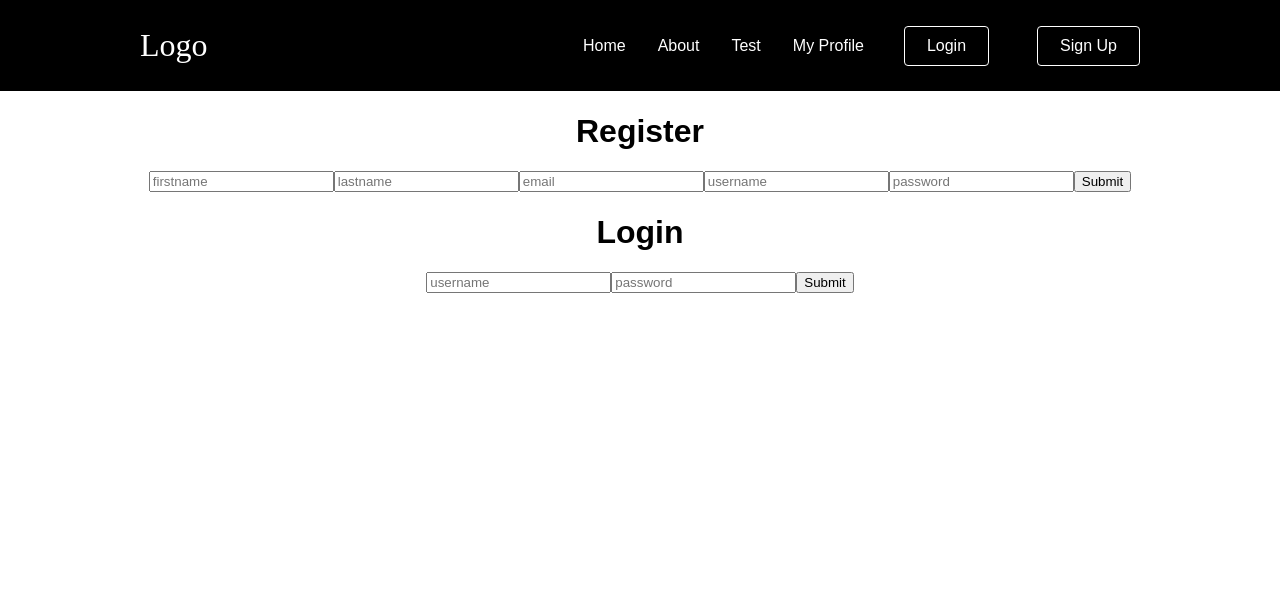
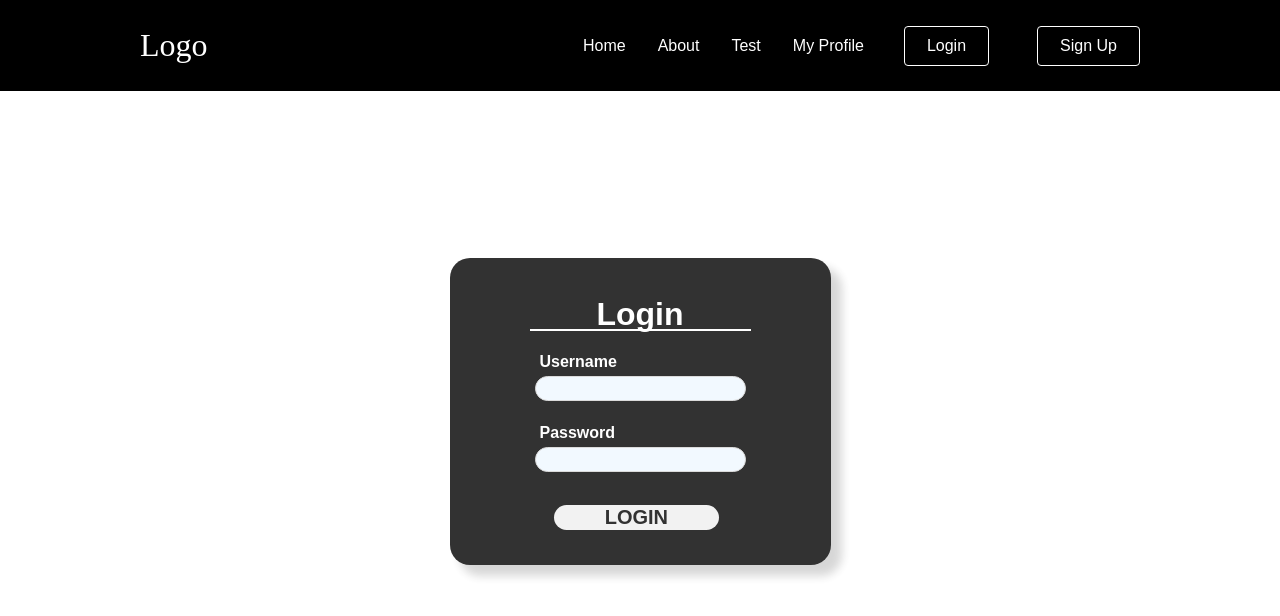
Before and after one commit to ikaharudin7/Pouch-Web-App, a React (Create React App) app in the folder front/: page /login in a window 1280 px wide. Shown: the top 616 px of the page. Built offline with nearby package versions, Linux system fonts and the light colour scheme.

Commit message:
signup and login styling

```diff
--- a/front/src/App.js
+++ b/front/src/App.js
@@ -25,8 +25,8 @@ function App() {
         <Route path = '/test' element={<Test />} />
         <Route path = '/login' element={<LoginForm />} />
         <Route path = '/profile' element={<Profile />} />
+        <Route path = '/signup' element={<SignUpForm />} />
         <Route path = '/collection-page' element={<CollectionView />} />
-        <Route path = '/signup' element={<SignUpForm />} />
         <Route path = '/Char' element={<Char />} />
         <Route path = '/list' element={<ListView />} />
       </Routes>
--- a/front/src/pages/login.js
+++ b/front/src/pages/login.js
@@ -4,30 +4,9 @@ import "./login.css";
 
 function LoginForm() {
 
-  const [registerFirstName, setRegisterFirstName] = useState("");
-  const [registerLastName, setRegisterLastName] = useState("");
-  const [registerEmail, setRegisterEmail] = useState("");
-  const [registerUsername, setRegisterUsername] = useState("");
-  const [registerPassword, setRegisterPassword] = useState("");
   const [loginUsername, setLoginUsername] = useState("");
   const [loginPassword, setLoginPassword] = useState("");
   const [data, setData] = useState(null);
-  const register = () => {
-    Axios({
-      method: "POST",
-      data: {
-        firstname: registerFirstName,
-        lastname: registerLastName,
-        email: registerEmail,
-        username: registerUsername,
-        password: registerPassword,
-      },
-      withCredentials: true,
-      url: "http://localhost:8080/signup",
-    }).then((res) => console.log(res.data));
-
-
-  };
 
   const login = () => {
     Axios({
@@ -63,45 +42,21 @@ function LoginForm() {
 
   return (
 
-    <div className="App">
-      <div>
-        <h1>Register</h1>
-        <input
-          placeholder="firstname"
-          onChange={(e) => setRegisterFirstName(e.target.value)}
-        />
-        <input
-          placeholder="lastname"
-          onChange={(e) => setRegisterLastName(e.target.value)}
-        />
-        <input
-          placeholder="email"
-          onChange={(e) => setRegisterEmail(e.target.value)}
-        />
-        <input
-          placeholder="username"
-          onChange={(e) => setRegisterUsername(e.target.value)}
-        />
-        <input
-          placeholder="password"
-          onChange={(e) => setRegisterPassword(e.target.value)}
-        />
-        <button onClick={register}>Submit</button>
+    <div className="login-form">
+      <div className="form-box solid">
+        <form action='/profile' onSubmit={login}>
+          <h1 className="login-text">Login</h1>
+          <label type="text" className="label-text">Username</label>
+          <br></br>
+          <input id="username" type="text" name="username" className="login-box" onChange={(e) => setLoginUsername(e.target.value)}/>
+          <br></br>
+          <label type="text" className="label-text">Password</label>
+          <br></br>
+          <input id="password" type="password" name="password" className="login-box" onChange={(e) => setLoginPassword(e.target.value)}/>
+          <br></br>
+          <input type="submit" value="LOGIN" className="login-btn" />
+        </form>
       </div>
-
-      <div>
-        <h1>Login</h1>
-        <input
-          placeholder="username"
-          onChange={(e) => setLoginUsername(e.target.value)}
-        />
-        <input
-          placeholder="password"
-          onChange={(e) => setLoginPassword(e.target.value)}
-        />
-        <button onClick={login}>Submit</button>
-      </div>
-
     </div>
 
   );
--- a/front/src/pages/signup.js
+++ b/front/src/pages/signup.js
@@ -1,67 +1,90 @@
-import React, { Component } from "react";
+import React, { useState }  from "react";
+import Axios from "axios";
 import {Routes, Route, useNavigate} from "react-router-dom";
 import { NavBtn, NavBtnLink } from "../components/Navbar/NavbarElements";
 import './signup.css';
 
-class SignupForm extends Component {
-  state = {
+function SignupForm() {
+  const [registerFirstName, setRegisterFirstName] = useState("");
+  const [registerLastName, setRegisterLastName] = useState("");
+  const [registerEmail, setRegisterEmail] = useState("");
+  const [registerUsername, setRegisterUsername] = useState("");
+  const [registerPassword, setRegisterPassword] = useState("");
 
+  const register = () => {
+    Axios({
+      method: "POST",
+      data: {
+        firstname: registerFirstName,
+        lastname: registerLastName,
+        email: registerEmail,
+        username: registerUsername,
+        password: registerPassword,
+      },
+      withCredentials: true,
+      url: "http://localhost:8080/signup",
+    }).then((res) => console.log(res.data));
   };
 
-  handleChange = (event) => {
-    this.setState({[event.target.name]: event.target.value});
-  };
-
-  handleSubmit = (event) => {
-    event.preventDefault();
-    const data = this.state;
-
-    fetch('http://localhost:8080/signup', {
-        method: "POST",
-        headers: { "Content-Type": "application/json" },
-        body: JSON.stringify(data),
-      })
-      .then((res)=> res.json())
-      .then(()=> {
-        console.log(data);
-        console.log(JSON.stringify(data));
-        console.log("POST sent");
-      })
-      window.location.href = "http://localhost:3000/login"
-  };
-
-  render() {
     return (
         <div className="signup-form">
           <div className="form-box solid">
-            <form id="signup" onSubmit={this.handleSubmit}>
+            <form id="signup" onSubmit={register}>
               <h1 className="signup-text">Sign Up</h1>
               <label type="text" className="label-text">First Name</label>
               <br></br>
-              <input id="firstname" type="text" name="firstname" value={this.state.value} onChange={this.handleChange} className="signup-box" />
+              <input id="firstname" type="text" name="firstname" onChange={(e) => setRegisterFirstName(e.target.value)} className="signup-box" />
               <br></br>
               <label type="text" className="label-text">Last Name</label>
               <br></br>
-              <input id="lastname" type="text" name="lastname" value={this.state.value} onChange={this.handleChange} className="signup-box" />
+              <input id="lastname" type="text" name="lastname" onChange={(e) => setRegisterLastName(e.target.value)} className="signup-box" />
               <br></br>
               <label type="text" className="label-text">Email</label>
               <br></br>
-              <input id="email" type="text" name="email" value={this.state.value} onChange={this.handleChange} className="signup-box" />
+              <input id="email" type="text" name="email" onChange={(e) => setRegisterEmail(e.target.value)} className="signup-box" />
               <br></br>
               <label type="text" className="label-text">Username</label>
               <br></br>
-              <input id="username" type="text" name="username" value={this.state.value} onChange={this.handleChange} className="signup-box" />
+              <input id="username" type="text" name="username" onChange={(e) => setRegisterUsername(e.target.value)} className="signup-box" />
               <br></br>
               <label type="text" className="label-text">Password</label>
               <br></br>
-              <input id="password" type="password" name="password" value={this.state.value} onChange={this.handleChange} className="signup-box" />
+              <input id="password" type="password" name="password" onChange={(e) => setRegisterPassword(e.target.value)} className="signup-box" />
               <br></br>
               <input type="submit" form="signup" value="SIGN UP" className="signup-btn" ></input>
             </form>
           </div>
         </div>
     );
-  }
+
 };
 
 export default SignupForm;
+
+/*
+<div className="App">
+      <div>
+        <h1>Register</h1>
+        <input
+          placeholder="firstname"
+          onChange={(e) => setRegisterFirstName(e.target.value)}
+        />
+        <input
+          placeholder="lastname"
+          onChange={(e) => setRegisterLastName(e.target.value)}
+        />
+        <input
+          placeholder="email"
+          onChange={(e) => setRegisterEmail(e.target.value)}
+        />
+        <input
+          placeholder="username"
+          onChange={(e) => setRegisterUsername(e.target.value)}
+        />
+        <input
+          placeholder="password"
+          onChange={(e) => setRegisterPassword(e.target.value)}
+        />
+        <button onClick={register}>Submit</button>
+      </div>
+    </div> */
```
